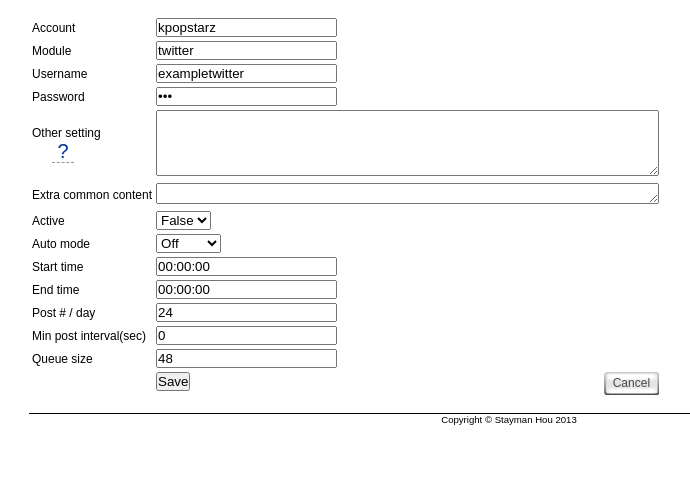
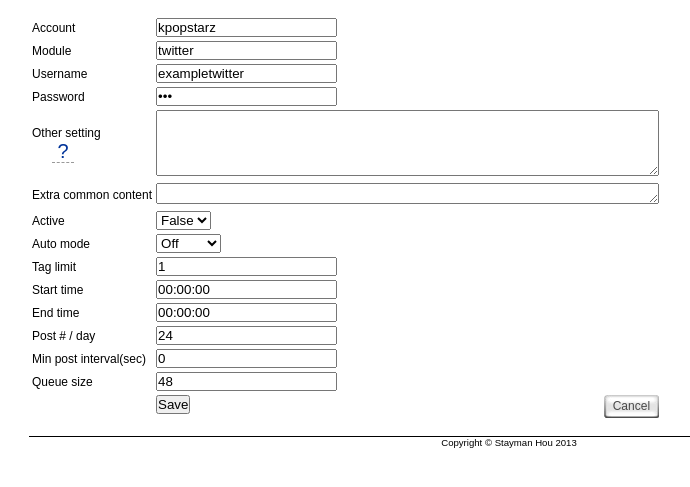
Before and after one commit to StaymanHou/SocialManager, a PHP site: page /public_files/AccSetting.php?method=get&pk=1 in a window 1280 px wide. Shown: the part 51-538 px from the top of the page, without its empty margins (131-821 px from the left). Run offline with PHP 8.4, Linux system fonts and the light colour scheme; data comes from the database, SQL or seed files in the repository; data that the repository does not hold is empty; some libraries are stand-ins or nearby versions.

Commit message:
change to HTML 5 & add tag_limit on phpadmin

```diff
--- a/SocialManagerPhpAdmin/model/AccSetting.php
+++ b/SocialManagerPhpAdmin/model/AccSetting.php
@@ -16,6 +16,7 @@ class AccSetting
                               'EXTRA_CONTENT' => '',
                               'ACTIVE' => 0,
                               'AUTO_MODE' => null,
+                              'TAG_LIMIT' => 0,
                               'TIME_START' => '00:00:00',
                               'TIME_END' => '00:00:00',
                               'NUM_PER_DAY' => 24,
@@ -48,7 +49,7 @@ class AccSetting
     public static function getByPK($PK)
     {
         $accset = new AccSetting();
-        $query = sprintf("SELECT `ACCOUNT`, `MODULE`, `USERNAME`, `OTHER_SETTING`, `EXTRA_CONTENT`, `ACTIVE`, `AUTO_MODE`, `TIME_START`, `TIME_END`, `NUM_PER_DAY`, `MIN_POST_INTERVAL`, `QUEUE_SIZE` FROM `acc_setting` WHERE `PK` = %d",$PK);
+        $query = sprintf("SELECT `ACCOUNT`, `MODULE`, `USERNAME`, `OTHER_SETTING`, `EXTRA_CONTENT`, `ACTIVE`, `AUTO_MODE`, `TAG_LIMIT`, `TIME_START`, `TIME_END`, `NUM_PER_DAY`, `MIN_POST_INTERVAL`, `QUEUE_SIZE` FROM `acc_setting` WHERE `PK` = %d",$PK);
         $result = mysql_query($query, $GLOBALS['DB']);
 
         if (mysql_num_rows($result))
@@ -61,6 +62,7 @@ class AccSetting
             $accset->EXTRA_CONTENT = $row['EXTRA_CONTENT'];
             $accset->ACTIVE = $row['ACTIVE'];
             $accset->AUTO_MODE = $row['AUTO_MODE'];
+            $accset->TAG_LIMIT = $row['TAG_LIMIT'];
             $accset->TIME_START = $row['TIME_START'];
             $accset->TIME_END = $row['TIME_END'];
             $accset->NUM_PER_DAY = $row['NUM_PER_DAY'];
@@ -76,7 +78,7 @@ class AccSetting
     public static function getByAccMod($Acc, $Mod)
     {
         $accset = new AccSetting();
-        $query = sprintf("SELECT `PK`, `ACCOUNT`, `MODULE`, `USERNAME`, `OTHER_SETTING`, `EXTRA_CONTENT`, `ACTIVE`, `AUTO_MODE`, `TIME_START`, `TIME_END`, `NUM_PER_DAY`, `MIN_POST_INTERVAL`, `QUEUE_SIZE` FROM `acc_setting` WHERE `ACCOUNT` = %d AND `MODULE` = %d", $Acc, $Mod);
+        $query = sprintf("SELECT `PK`, `ACCOUNT`, `MODULE`, `USERNAME`, `OTHER_SETTING`, `EXTRA_CONTENT`, `ACTIVE`, `AUTO_MODE`, `TAG_LIMIT`, `TIME_START`, `TIME_END`, `NUM_PER_DAY`, `MIN_POST_INTERVAL`, `QUEUE_SIZE` FROM `acc_setting` WHERE `ACCOUNT` = %d AND `MODULE` = %d", $Acc, $Mod);
         $result = mysql_query($query, $GLOBALS['DB']);
 
         if (mysql_num_rows($result))
@@ -89,6 +91,7 @@ class AccSetting
             $accset->EXTRA_CONTENT = $row['EXTRA_CONTENT'];
             $accset->ACTIVE = $row['ACTIVE'];
             $accset->AUTO_MODE = $row['AUTO_MODE'];
+            $accset->TAG_LIMIT = $row['TAG_LIMIT'];
             $accset->TIME_START = $row['TIME_START'];
             $accset->TIME_END = $row['TIME_END'];
             $accset->NUM_PER_DAY = $row['NUM_PER_DAY'];
@@ -106,7 +109,7 @@ class AccSetting
     {
         $lst = array();
 
-        $query = "SELECT `PK`, `ACCOUNT`, `MODULE`, `USERNAME`, `OTHER_SETTING`, `EXTRA_CONTENT`, `ACTIVE`, `AUTO_MODE`, `TIME_START`, `TIME_END`, `NUM_PER_DAY`, `MIN_POST_INTERVAL`, `QUEUE_SIZE` FROM `acc_setting` WHERE 1";
+        $query = "SELECT `PK`, `ACCOUNT`, `MODULE`, `USERNAME`, `OTHER_SETTING`, `EXTRA_CONTENT`, `ACTIVE`, `AUTO_MODE`, `TAG_LIMIT`, `TIME_START`, `TIME_END`, `NUM_PER_DAY`, `MIN_POST_INTERVAL`, `QUEUE_SIZE` FROM `acc_setting` WHERE 1";
         if ($account!=null)
         {
             $query .= sprintf(" AND ACCOUNT = %d", $account);
@@ -142,7 +145,7 @@ class AccSetting
         if ($this->PK!=null)
         {
             if ($withpw) {
-                $query = sprintf('UPDATE `acc_setting` SET `USERNAME` = "%s", `PSWD` = DES_ENCRYPT("%s","%s"), OTHER_SETTING = "%s", EXTRA_CONTENT = "%s", ACTIVE = %s, AUTO_MODE = %d, TIME_START = "%s", TIME_END = "%s", NUM_PER_DAY = %d, MIN_POST_INTERVAL = %d, QUEUE_SIZE = %d WHERE PK = %d',
+                $query = sprintf('UPDATE `acc_setting` SET `USERNAME` = "%s", `PSWD` = DES_ENCRYPT("%s","%s"), OTHER_SETTING = "%s", EXTRA_CONTENT = "%s", ACTIVE = %s, AUTO_MODE = %d, TAG_LIMIT = %d, TIME_START = "%s", TIME_END = "%s", NUM_PER_DAY = %d, MIN_POST_INTERVAL = %d, QUEUE_SIZE = %d WHERE PK = %d',
                     $this->USERNAME,
                     $this->PSWD,
                     DB_KEY,
@@ -150,6 +153,7 @@ class AccSetting
                     mysql_real_escape_string($this->EXTRA_CONTENT),
                     $this->ACTIVE?'True':'False',
                     $this->AUTO_MODE,
+                    $this->TAG_LIMIT,
                     $this->TIME_START,
                     $this->TIME_END,
                     $this->NUM_PER_DAY,
@@ -158,12 +162,13 @@ class AccSetting
                     $this->PK);
                 mysql_query($query, $GLOBALS['DB']);
             } else {
-                $query = sprintf('UPDATE `acc_setting` SET `USERNAME` = "%s", OTHER_SETTING = "%s", EXTRA_CONTENT = "%s", ACTIVE = %s, AUTO_MODE = %d, TIME_START = "%s", TIME_END = "%s", NUM_PER_DAY = %d, MIN_POST_INTERVAL = %d, QUEUE_SIZE = %d WHERE PK = %d',
+                $query = sprintf('UPDATE `acc_setting` SET `USERNAME` = "%s", OTHER_SETTING = "%s", EXTRA_CONTENT = "%s", ACTIVE = %s, AUTO_MODE = %d, TAG_LIMIT = %d, TIME_START = "%s", TIME_END = "%s", NUM_PER_DAY = %d, MIN_POST_INTERVAL = %d, QUEUE_SIZE = %d WHERE PK = %d',
                     $this->USERNAME,
                     mysql_real_escape_string($this->OTHER_SETTING),
                     mysql_real_escape_string($this->EXTRA_CONTENT),
                     $this->ACTIVE?'True':'False',
                     $this->AUTO_MODE,
+                    $this->TAG_LIMIT,
                     $this->TIME_START,
                     $this->TIME_END,
                     $this->NUM_PER_DAY,
--- a/SocialManagerPhpAdmin/public_files/AccSetting.php
+++ b/SocialManagerPhpAdmin/public_files/AccSetting.php
@@ -50,6 +50,7 @@ else if ($method=='save'&&isset($_POST['submitted']))
         $accset->EXTRA_CONTENT = $_POST['EXTRA_CONTENT'];
         $accset->ACTIVE = $_POST['ACTIVE'];
         $accset->AUTO_MODE = $_POST['AUTO_MODE'];
+        $accset->TAG_LIMIT = $_POST['TAG_LIMIT'];
         $accset->TIME_START = $_POST['TIME_START'];
         $accset->TIME_END = $_POST['TIME_END'];
         $accset->NUM_PER_DAY = $_POST['NUM_PER_DAY'];
@@ -63,6 +64,7 @@ else if ($method=='save'&&isset($_POST['submitted']))
         $accset->PSWD = $_POST['PSWD'];
         $accset->ACTIVE = $_POST['ACTIVE'];
         $accset->AUTO_MODE = $_POST['AUTO_MODE'];
+        $accset->TAG_LIMIT = $_POST['TAG_LIMIT'];
         $accset->TIME_START = $_POST['TIME_START'];
         $accset->TIME_END = $_POST['TIME_END'];
         $accset->NUM_PER_DAY = $_POST['NUM_PER_DAY'];
--- a/SocialManagerPhpAdmin/view/template-AccSetting.php
+++ b/SocialManagerPhpAdmin/view/template-AccSetting.php
@@ -55,6 +55,11 @@
    </td>
   </tr>
   <tr>
+   <td><label for="TAG_LIMIT">Tag limit</label></td>
+   <td><input type="number" name="TAG_LIMIT" id="TAG_LIMIT"
+    value="<?php echo $accset->TAG_LIMIT;?>"/></td>
+  </tr>
+  <tr>
    <td><label for="TIME_START">Start time</label></td>
    <td><input type="text" name="TIME_START" id="TIME_START"
     value="<?php echo $accset->TIME_START;?>"/></td>
--- a/SocialManagerPhpAdmin/view/template-page.php
+++ b/SocialManagerPhpAdmin/view/template-page.php
@@ -1,6 +1,5 @@
-<!DOCTYPE html PUBLIC "-//W3C//DTD XHTML 1.0 Strict//EN"
- "http://www.w3.org/TR/xhtml1/DTD/xhtml1-strict.dtd">
-<html xmlns="http://www.w3.org/1999/xhtml" xml:lang="en" lang="en">
+<!DOCTYPE HTML>
+<html xml:lang="en" lang="en">
  <head>
   <title>
 <?php
```
